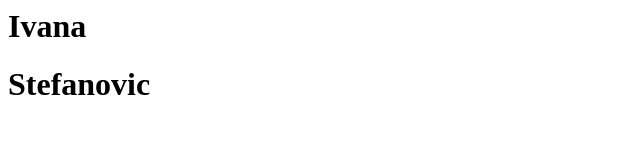
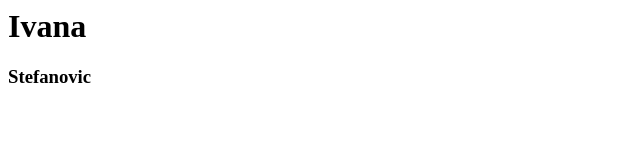
Before and after one commit to IvanaStef/cv, a plain HTML site: page index.html in a window 1280 px wide. Shown: the whole page, without its empty margins (0-640 px from the left). Drawn offline with Linux system fonts and the light colour scheme.

```diff
--- a/index.html
+++ b/index.html
@@ -1,2 +1 @@
-<h1>Ivana</h1>
-<h1>Stefanovic</h1>
+<h1>Ivana</h1><h3>Stefanovic</h3>
```
